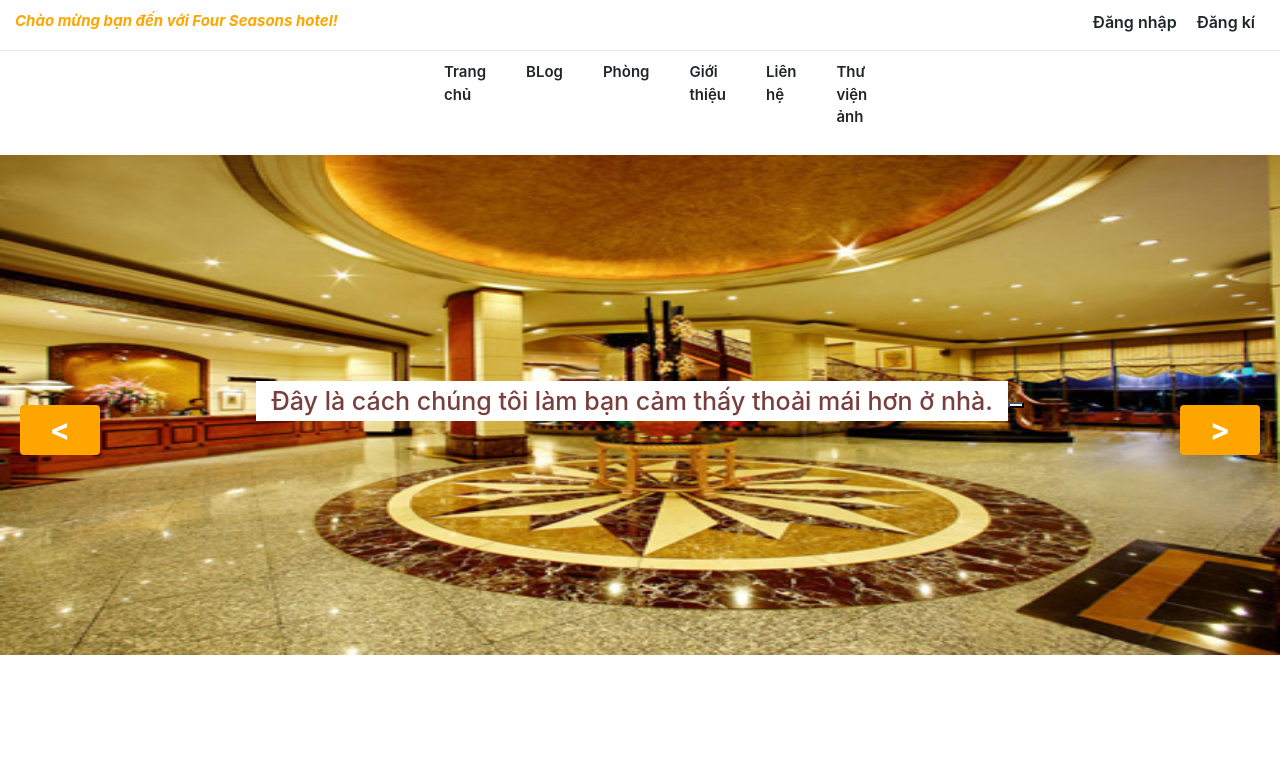
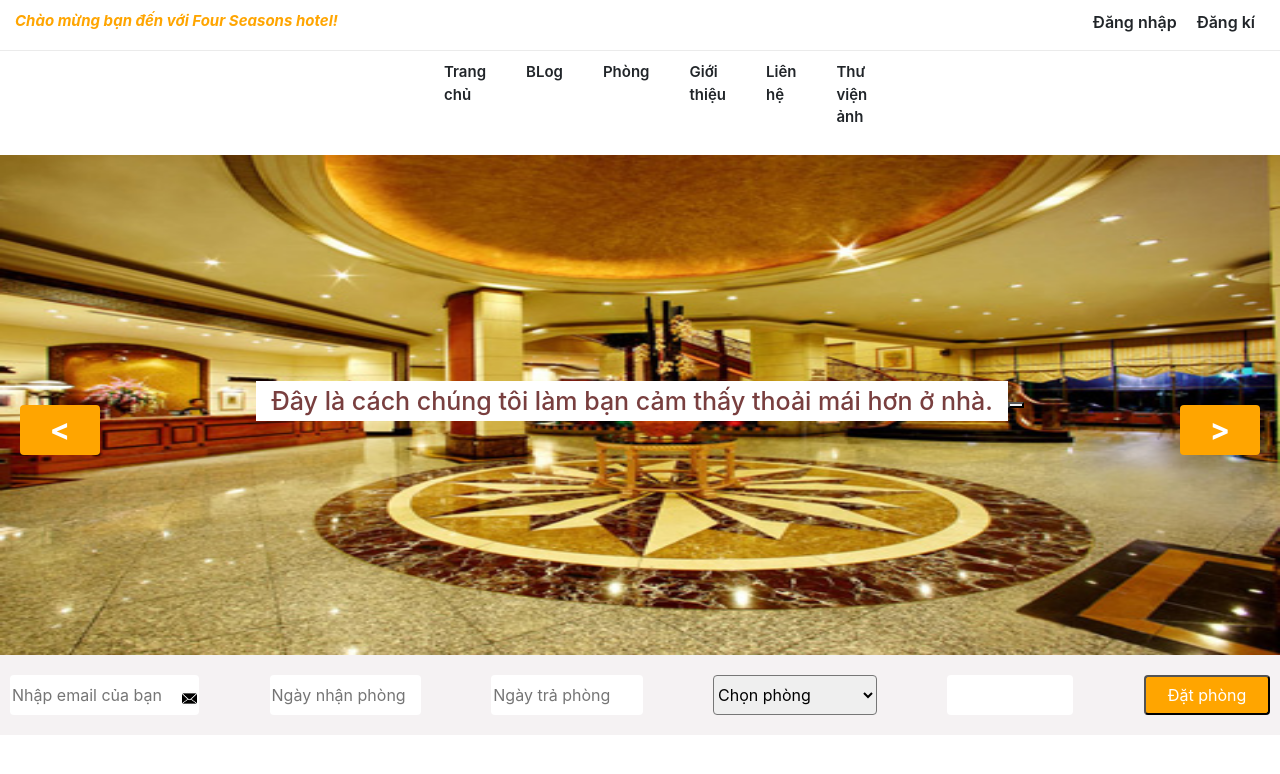
Before and after one commit to itthuyvy/hotel, a plain HTML site: page hotel/index.html in a window 1280 px wide. Drawn offline with nearby package versions, Linux system fonts and the light colour scheme.

Commit message:
them check

```diff
--- /dev/null
+++ b/hotel/css/check.css
@@ -0,0 +1,72 @@
+.check .check-wraper{
+	display: flex;
+	justify-content: space-between;
+	width: 100%;
+	height: 80px;
+	background-color: #e8e2e46e;
+	align-items: center;
+	padding: 0px 10px 0px 10px;
+}
+.check .check-wraper .email{
+	border-radius: 4px;
+	height: 40px;
+	width: 15%;
+	border: none;
+
+
+}
+.check .check-wraper .start-date{
+	border-radius: 4px;
+	height: 40px;
+	width: 12%;
+	border: none;
+}
+.check .check-wraper .end-date{
+	border-radius: 4px;
+	height: 40px;
+	width: 12%;
+	border: none;
+}
+.check .check-wraper .room{
+	border-radius: 4px;
+	height: 40px;
+	width: 13%
+}
+.check .check-wraper .person{
+	border-radius: 4px;
+	height: 40px;
+	width: 10%;
+	border: none;
+
+}
+.check .check-wraper .book-room{
+	border-radius: 4px;
+	height: 40px;
+	width: 10%;
+	background-color: orange;
+	color: white;
+
+
+}
+.check .check-wraper .book-room:hover{
+
+}
+.check .check-wraper .group{
+	position: relative;
+	width: 15%;
+
+
+}
+.check .check-wraper .group img{
+	height: 15px;
+	width: 15px;
+	position: absolute;
+	right: 2px;
+	top: 40%
+
+
+}
+.check .check-wraper .group input{
+	width: 100%;
+
+}
--- a/hotel/index.html
+++ b/hotel/index.html
@@ -8,6 +8,7 @@
 <link rel="stylesheet" type="text/css" href="./css/header.css">
 <link rel="stylesheet" type="text/css" href="./css/menu.css">
 <link rel="stylesheet" type="text/css" href="./css/banner.css">
+<link rel="stylesheet" type="text/css" href="./css/check.css">
 </head>
 <body>
 	<header>
@@ -51,6 +52,42 @@
 
 
 	</div>
+	<div class="check">
+		<div class="check-wraper">
+			<div class="group">
+				<input class="email" type="text" name="email" placeholder="Nhập email của bạn">
+				<img src="./images/img3.png">
+			</div>
+
+			<input class="start-date" type="text" name="start-date" placeholder="Ngày nhận phòng" >
+			<input class="end-date" type="text" name="end-date" placeholder="Ngày trả phòng">
+			<select class="room"  >
+				<option selected disabled>
+					 Chọn phòng
+				</option>
+				<option value="Phòng đơn">
+					Phòng đơn
+				</option>
+				<option value="Phòng đôi">
+					Phòng đôi
+				</option>
+				<option value="Phòng vip">
+					Phòng vip
+				</option>
+				<option value="Phòng bình dân">
+					Phòng bình dân
+				</option>
+			 </select>
+			 <input class="person" type="number" name="person">
+			 <button class="book-room">
+			 	Đặt phòng
+			 </button>
+
+
+
+		</div>
+
+	</div>
 
 </body>
 </html>
```
Also changed, not shown: hotel/images/img3.png (added), hotel/images/img4.png (added), hotel/images/img5.png (added), hotel/images/img6.png (added).
